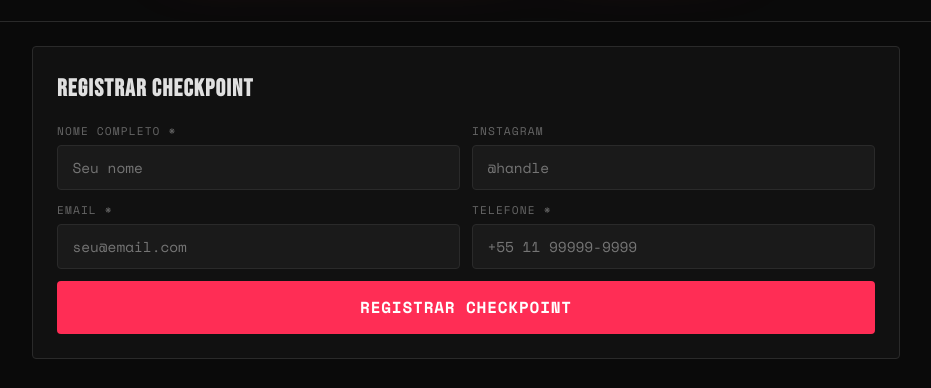
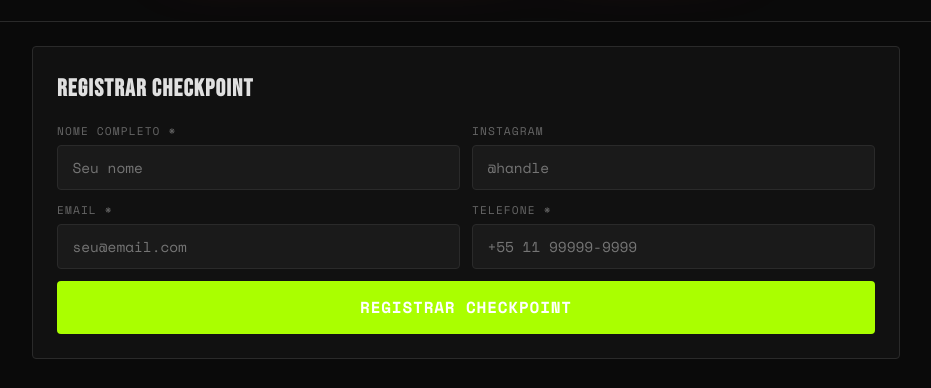
Before and after one commit to arthureba/blackout-hunt, a plain HTML site: page frontend/index.html in a window 1280 px wide. Shown: the part 157-545 px from the top of the page, without its empty margins (174-1105 px from the left). Drawn offline with nearby package versions, Linux system fonts and the light colour scheme; no server answers.

Commit message:
feat: change accent color to neon lime green

```diff
--- a/frontend/index.html
+++ b/frontend/index.html
@@ -9,8 +9,8 @@
   <link href="https://fonts.googleapis.com/css2?family=Bebas+Neue&family=Space+Mono:wght@400;700&display=swap" rel="stylesheet" />
   <style>
     :root {
-      --neon: #ff2d55;
-      --orange: #ff6b00;
+      --neon: #aaff00;
+      --orange: #ccff00;
       --gold: #ffd700;
       --silver: #c0c0c0;
       --bronze: #cd7f32;
```
